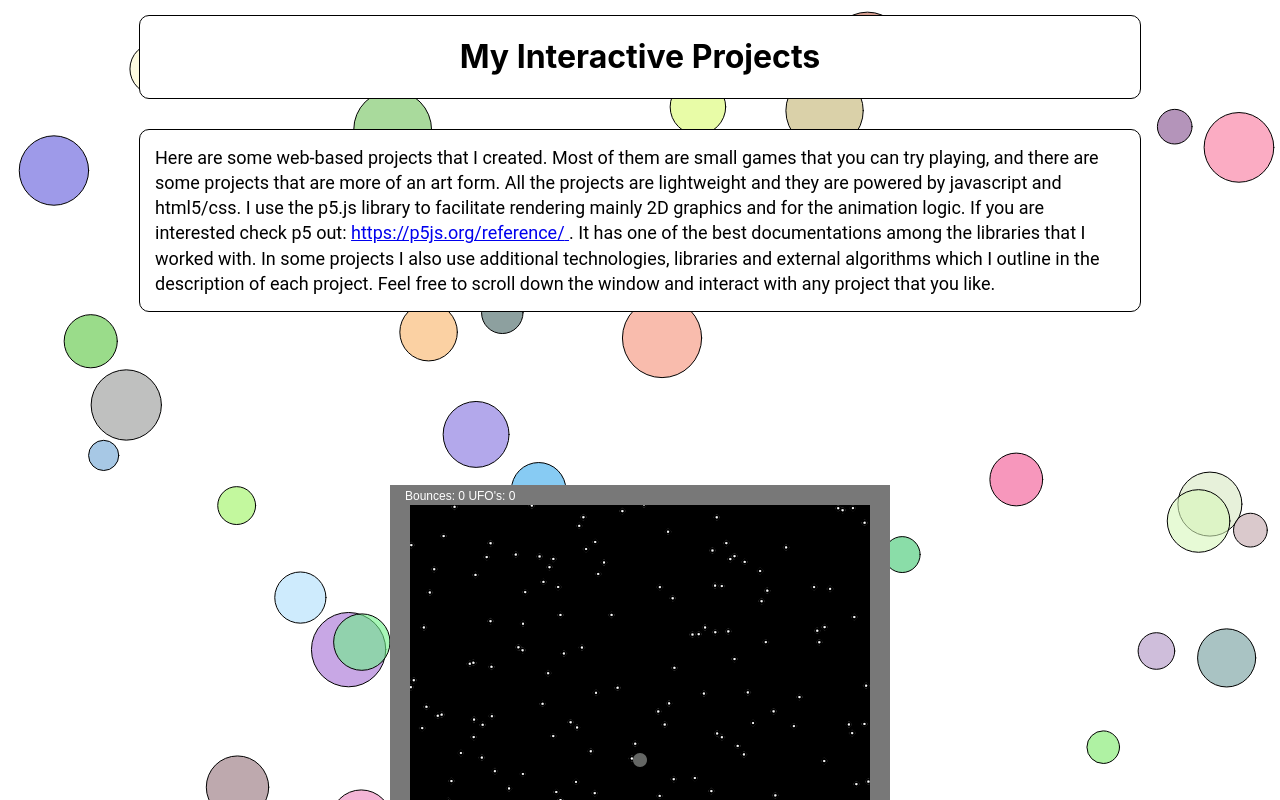
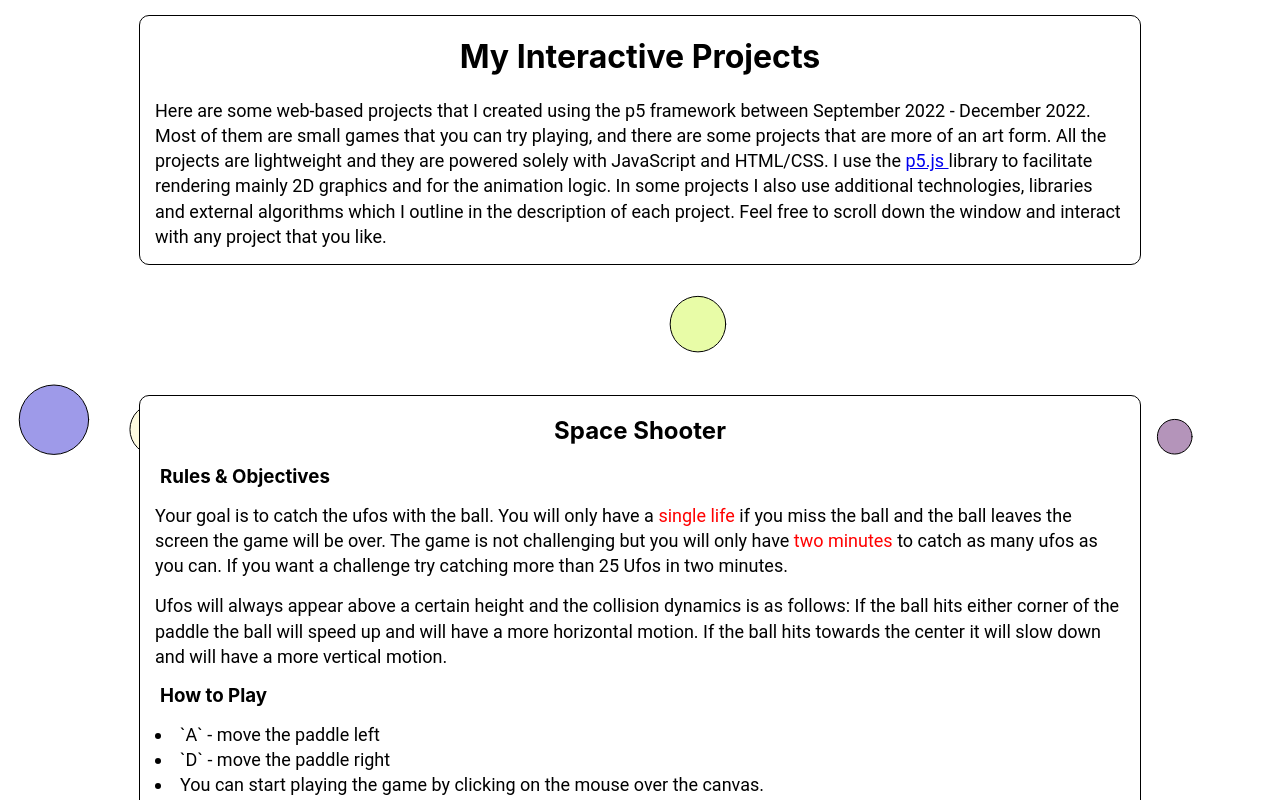
Before and after one commit to muratsankaya/Portfolio, a React (Vite) app: page / in a window 1280 px wide. Built offline with nearby package versions, Linux system fonts and the light colour scheme.

Commit message:
Add text content to Interactive Porjects

```diff
--- a/src/Components/App.jsx
+++ b/src/Components/App.jsx
@@ -3,14 +3,14 @@ import P5Wrapper from "./P5Wrapper";
 import background from "../Utilities/background";
 import CanvasDisplay from "./CanvasDisplay";
 import Introduction from "./InteractiveProjects/Introduction";
+import Project from "./Project";
 
 const App = () => {
-  // const interactiveProjects = [
-  //   "SpaceShooterGame",
-  //   "RobotsGame",
-  //   "TopDownShooterGame",
-  // ];
-  const interactiveProjects = ["SpaceShooterGame"];
+  const interactiveProjects = [
+    "SpaceShooterGame",
+    "RobotsGame",
+    "TopDownShooterGame",
+  ];
   return (
     <div className="app">
       <div className="background">
@@ -19,7 +19,7 @@ const App = () => {
       <div className="interactive-projects">
         <Introduction />
         {interactiveProjects.map((project) => (
-          <CanvasDisplay key={project} content={project} />
+          <Project key={project} project={project} />
         ))}
       </div>
     </div>
--- a/src/Components/CanvasDisplay.css
+++ b/src/Components/CanvasDisplay.css
@@ -1,6 +1,6 @@
 .canvas-display {
   width: 100vw;
-  height: 1000px;
+  height: 800px;
   display: flex;
   justify-content: center;
   align-items: center;
@@ -8,6 +8,6 @@
 
 .iframe {
   width: 100%;
-  height: 70%;
+  height: 80%;
   border: none;
 }
--- a/src/Components/CanvasDisplay.jsx
+++ b/src/Components/CanvasDisplay.jsx
@@ -1,9 +1,9 @@
 import "./CanvasDisplay.css";
 
-const CanvasDisplay = ({ content }) => {
+const CanvasDisplay = ({ project }) => {
   return (
     <div className="canvas-display">
-      <iframe className="iframe" src={`/src/Utilities/${content}/index.html`} />
+      <iframe className="iframe" src={`/src/Utilities/${project}/index.html`} />
     </div>
   );
 };
--- a/src/Components/InteractiveProjects/Introduction.jsx
+++ b/src/Components/InteractiveProjects/Introduction.jsx
@@ -5,28 +5,22 @@ import TextContent from "./TextContent";
 const Introduction = () => {
   return (
     <div className="introduction">
-      <TextContent text={<h1> My Interactive Projects </h1>} />
-      <TextContent
-        text={
-          <p>
-            Here are some web-based projects that I created. Most of them are
-            small games that you can try playing, and there are some projects
-            that are more of an art form. All the projects are lightweight and
-            they are powered by javascript and html5/css. I use the p5.js
-            library to facilitate rendering mainly 2D graphics and for the
-            animation logic. If you are interested check p5 out:{" "}
-            <a href="https://p5js.org/reference/">
-              {" "}
-              https://p5js.org/reference/{" "}
-            </a>
-            . It has one of the best documentations among the libraries that I
-            worked with. In some projects I also use additional technologies,
-            libraries and external algorithms which I outline in the description
-            of each project. Feel free to scroll down the window and interact
-            with any project that you like.{" "}
-          </p>
-        }
-      />
+      <TextContent>
+        <h1> My Interactive Projects </h1>
+        <p>
+          Here are some web-based projects that I created using the p5 framework
+          between September 2022 - December 2022. Most of them are small games
+          that you can try playing, and there are some projects that are more of
+          an art form. All the projects are lightweight and they are powered
+          solely with JavaScript and HTML/CSS. I use the {""}
+          <a href="https://p5js.org/reference/">p5.js </a> library to facilitate
+          rendering mainly 2D graphics and for the animation logic. In some
+          projects I also use additional technologies, libraries and external
+          algorithms which I outline in the description of each project. Feel
+          free to scroll down the window and interact with any project that you
+          like.
+        </p>
+      </TextContent>
     </div>
   );
 };
--- /dev/null
+++ b/src/Components/InteractiveProjects/RobotsGame.jsx
@@ -0,0 +1,39 @@
+import TextContent from "./TextContent";
+
+const RobotsGame = () => {
+  return (
+    <TextContent>
+      <h2> Move the Robots </h2>
+      <h3> Rules & Objectives </h3>
+      <p>
+        Your goal is to get the robots through the gate. The more robots you get
+        through the higher your score will be. Gate's location will randomly
+        change each time you pass a robot through the gate.
+      </p>
+      <p>
+        A robot will appear every 6 seconds and there will be 15 robots at
+        total. You don’t have a time limit once all the robots leave the screen
+        the game will end.
+      </p>
+      <p>
+        A robot will change direction based on the arrow's direction it passes
+        over. Your goal is to set a route for the robots. Which you will be
+        doing by moving your mouse over the arrows and they will shift
+        clockwise.
+      </p>
+      <p>Arrows can point in 4 directions: North, East, South and West.</p>
+      <p>Shift speed of the arrows is an single unit per second.</p>
+      <h3> How to Play </h3>
+      <p>
+        <li>
+          Move the mouse over an arrow and the arrow will shift clockwise{" "}
+        </li>
+        <li>
+          You can start playing the game by clicking anywhere over the canvas
+        </li>
+      </p>
+    </TextContent>
+  );
+};
+
+export default RobotsGame;
--- /dev/null
+++ b/src/Components/InteractiveProjects/SpaceShooterGame.jsx
@@ -0,0 +1,37 @@
+import TextContent from "./TextContent";
+
+const SpaceShooterGame = () => {
+  return (
+    <TextContent>
+      <h2> Space Shooter </h2>
+      <h3> Rules & Objectives </h3>
+      <p>
+        Your goal is to catch the ufos with the ball. You will only have a{" "}
+        <span style={{ color: "red" }}> single life</span> if you miss the ball
+        and the ball leaves the screen the game will be over. The game is not
+        challenging but you will only have{" "}
+        <span style={{ color: "red" }}>two minutes</span> to catch as many ufos
+        as you can. If you want a challenge try catching more than 25 Ufos in
+        two minutes.
+      </p>
+      <p>
+        Ufos will always appear above a certain height and the collision
+        dynamics is as follows: If the ball hits either corner of the paddle the
+        ball will speed up and will have a more horizontal motion. If the ball
+        hits towards the center it will slow down and will have a more vertical
+        motion.
+      </p>
+      <h3> How to Play </h3>
+      <p>
+        <li>`A` - move the paddle left </li>
+        <li>`D` - move the paddle right </li>
+        <li>
+          You can start playing the game by clicking on the mouse over the
+          canvas.
+        </li>
+      </p>
+    </TextContent>
+  );
+};
+
+export default SpaceShooterGame;
--- a/src/Components/InteractiveProjects/TextContent.css
+++ b/src/Components/InteractiveProjects/TextContent.css
@@ -15,3 +15,8 @@
   font-size: large;
   font-family: roboto;
 }
+
+.text-content > h3 {
+  text-align: left;
+  margin: 15px 20px;
+}
--- a/src/Components/InteractiveProjects/TextContent.jsx
+++ b/src/Components/InteractiveProjects/TextContent.jsx
@@ -1,7 +1,7 @@
 import "./TextContent.css";
 
-const TextContent = ({ text }) => {
-  return <div className="text-content">{text}</div>;
+const TextContent = (props) => {
+  return <div className="text-content">{props.children}</div>;
 };
 
 export default TextContent;
--- /dev/null
+++ b/src/Components/InteractiveProjects/TopDownShooterGame.jsx
@@ -0,0 +1,91 @@
+import TextContent from "./TextContent";
+
+const TopDownShooterGame = () => {
+  return (
+    <TextContent>
+      <h2> Top Down Shooter Game </h2>
+      <p>
+        This is the largest gaming project that I have created. I did not use
+        many external technologies in this project. I only use p5 to render
+        graphics and bgrin’s A* search algorithm (see:{" "}
+        <a href="https://github.com/bgrins/javascript-astar">
+          {" "}
+          https://github.com/bgrins/javascript-astar{" "}
+        </a>{" "}
+        ). A* search is an algorithm that uses mathematical heuristics to find a
+        shortest path. There are alternative heuristics that could be used for
+        finding the shortest path, but I use the Manhattan distance heuristic.
+        It does not always find the shortest path, but it is much faster than
+        the alternative shortest path algorithms, and for my case speed of the
+        algorithm is more important than the exactness of the shortest path.
+      </p>
+      <br />
+      <h3> Rules & Objective </h3>
+      <p>
+        There are two different game modes. You will either choose the zombie
+        game mode or the multiplayer game mode.
+        <br />
+        <h4> Zombie Game Mode </h4>
+        You will have three options of difficulty: Easy, Medium and Hard. Anyone
+        that has experience with computer games can begin with the Medium level
+        of difficulty. I do not recommend anyone to start with the Hard level of
+        difficulty before playing the game at least once with another
+        difficulty.
+        <br />
+        <br />
+        Your objective is to reach the highest level that you can. At each next
+        level there will be more zombies than the previous, and on average they
+        will have a greater speed.
+        <br />
+        <br />
+        <h4> Multiplayer Game Mode </h4>
+        Although this game mode is called multiplayer, it is not a multiplayer
+        game yet. Currently, you can play against bots.
+        <br />
+        <br />
+        Here you will have two weapons of choice. You will either choose a
+        shotgun or a rifle. Rifle is more powerful if you can aim from a further
+        distance. You will have more time to avoid the bullets that were shot at
+        you. Shotgun is very powerful at a shorter distance, you can shoot the
+        bots with multiple bullets at a time.
+        <br />
+        <br />
+        Your objective is to get the most kills in little less than 3 minutes.
+        <br />
+        <br />
+      </p>
+      <h3> How to Play </h3>
+      <p>
+        Move the shooter with ‘WASD’
+        <li>W - Moves the shooter north </li>
+        <br />
+        <li>A - Moves the shooter west</li>
+        <br />
+        <li>S - Moves the shooter south </li>
+        <br />
+        <li>D - Moves the shooter east</li>
+        <br />
+        <br />
+        <br />
+        Rotate shooter with K&L (Use this to aim)
+        <br />
+        <br />
+        <li>K - Rotates the shooter counter clockwise </li>
+        <br />
+        <li>L - Rotates the shooter clockwise</li>
+        <br />
+        <br />
+        <br />
+        Shoot with Space
+        <br />
+        <br />
+        <li>Space - Fires a bullet </li>
+        <br />
+        <br />
+        <br />
+      </p>
+    </TextContent>
+  );
+};
+
+export default TopDownShooterGame;
--- /dev/null
+++ b/src/Components/Project.css
@@ -0,0 +1,7 @@
+.project {
+  width: 80%;
+  display: flex;
+  align-items: center;
+  flex-direction: column;
+  margin: 100px 0px;
+}
--- /dev/null
+++ b/src/Components/Project.jsx
@@ -0,0 +1,29 @@
+import CanvasDisplay from "./CanvasDisplay";
+import SpaceShooterGame from "./InteractiveProjects/SpaceShooterGame";
+import RobotsGame from "./InteractiveProjects/RobotsGame";
+import TopDownShooterGame from "./InteractiveProjects/TopDownShooterGame";
+import "./Project.css";
+
+const getProjectDescription = (project) => {
+  switch (project) {
+    case "SpaceShooterGame":
+      return <SpaceShooterGame />;
+    case "RobotsGame":
+      return <RobotsGame />;
+    case "TopDownShooterGame":
+      return <TopDownShooterGame />;
+    default:
+      console.error(`Description for the project ${project} does not exist`);
+  }
+};
+
+const Project = ({ project }) => {
+  return (
+    <div className="project">
+      {getProjectDescription(project)}
+      <CanvasDisplay project={project} />
+    </div>
+  );
+};
+
+export default Project;
--- a/src/Utilities/TopDownShooterGame/index.html
+++ b/src/Utilities/TopDownShooterGame/index.html
@@ -26,6 +26,7 @@
       html,
       body {
         background: transparent;
+        overflow: hidden;
       }
 
       .audio-files {
```
